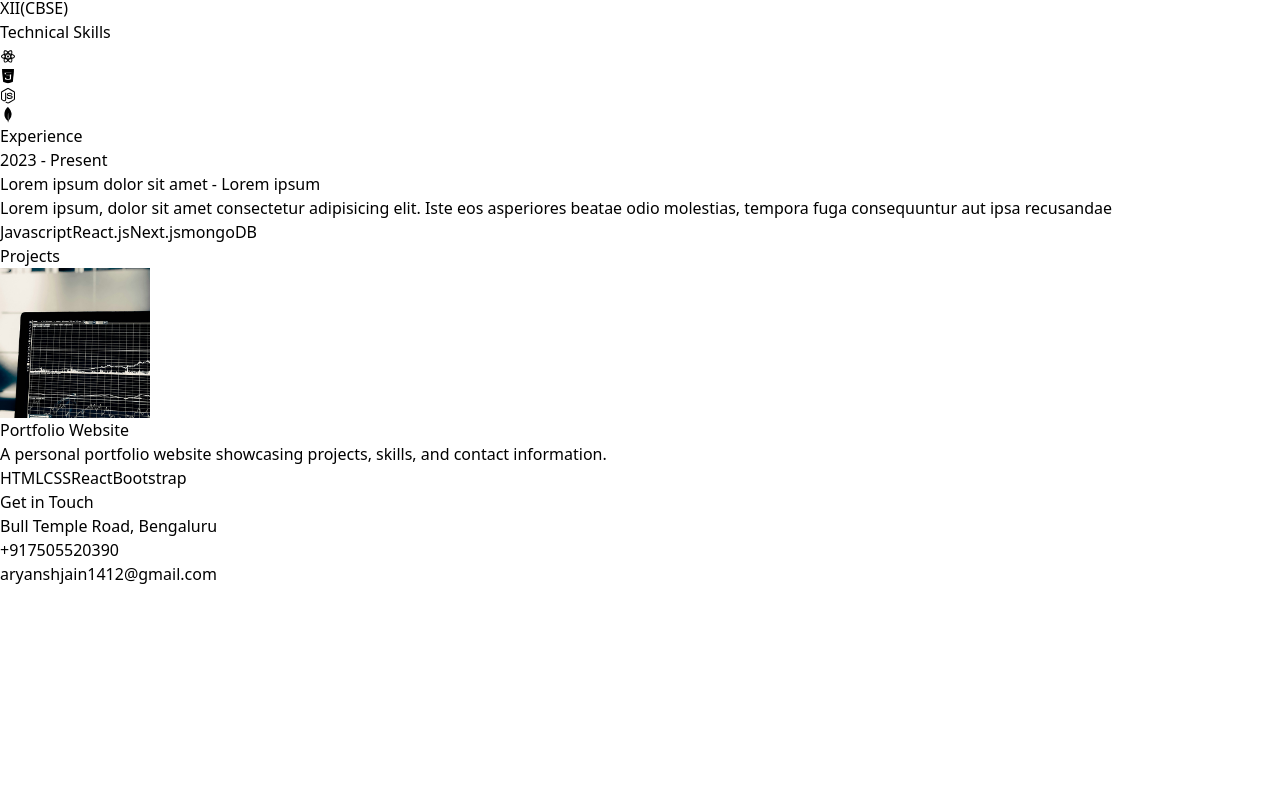
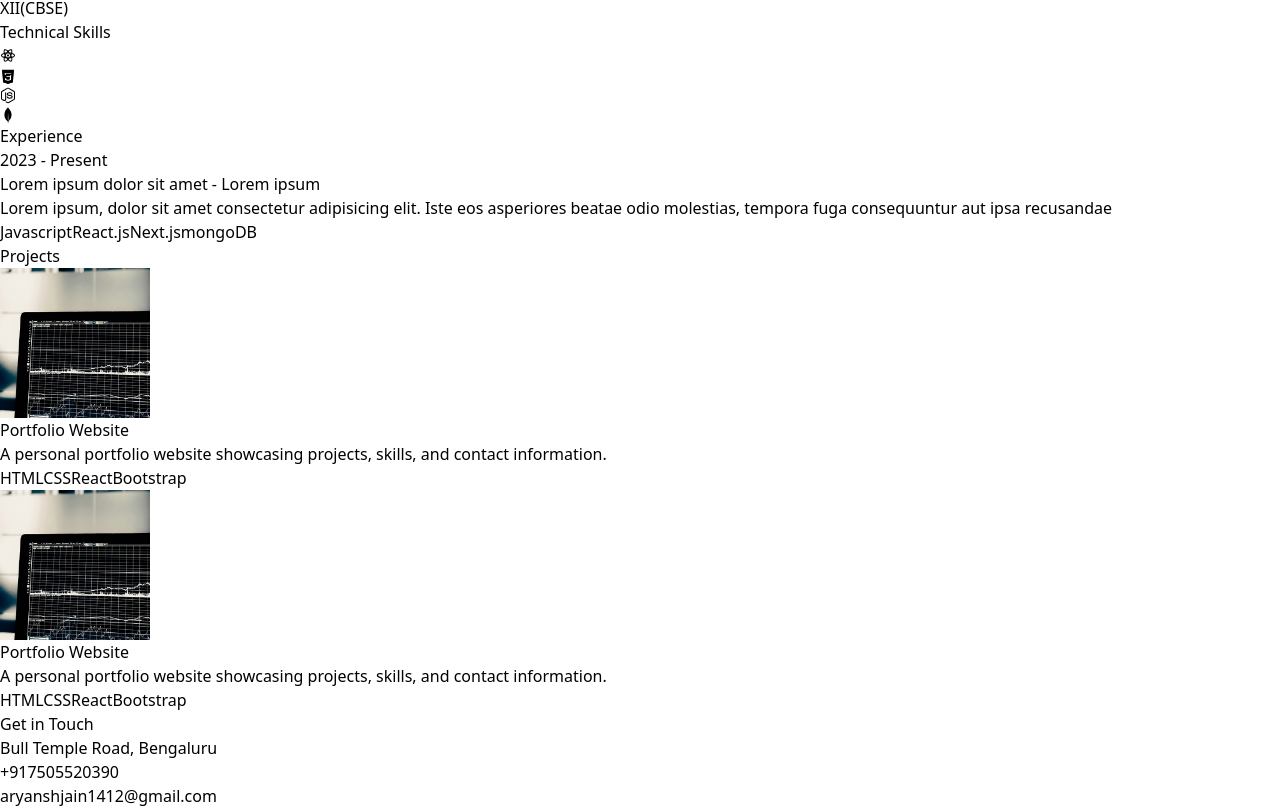
Before and after one commit to Aryansh1412/personal-portfolio, a React (Vite) app: page / in a window 1280 px wide. Shown: the part 1320-2128 px from the top of the page. Before the commit the page ends 1906 px from the top, so only its background shows below. Built offline with nearby package versions, Linux system fonts and the light colour scheme.

Commit message:
add->project

```diff
--- a/src/constants/index.js
+++ b/src/constants/index.js
@@ -60,6 +60,13 @@
           "A personal portfolio website showcasing projects, skills, and contact information.",
         technologies: ["HTML", "CSS", "React", "Bootstrap"],
       },
+      {
+        title: "Portfolio Website",
+        image: project3,
+        description:
+          "A personal portfolio website showcasing projects, skills, and contact information.",
+        technologies: ["HTML", "CSS", "React", "Bootstrap"],
+      },
       // {
       //   title: "Blogging Platform",
       //   image: project4,
```
Also changed, not shown: vite.config.js.timestamp-1721079442247-70e4892c3ac8.mjs (added, +10 -0 lines), 1 other file (tests, documents, lock files or other folders).
